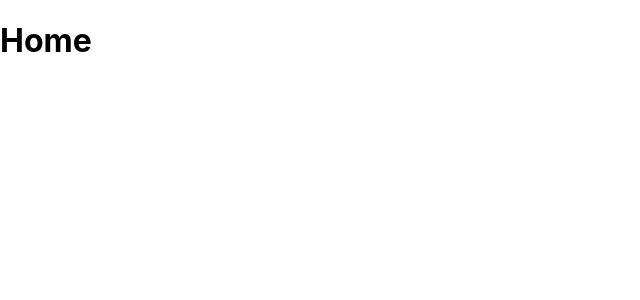
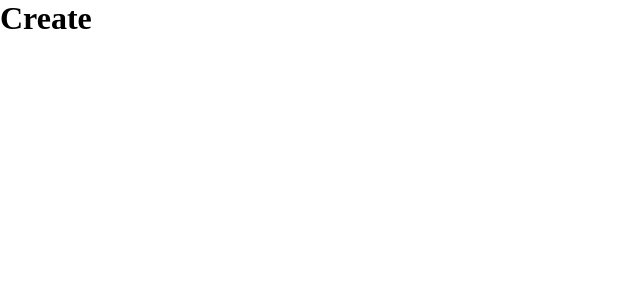
Before and after one commit to KhanDoors/blogger, a React (Create React App) app in the folder client/: page / in a window 1280 px wide. Shown: the top 300 px of the page, without its empty margins (0-640 px from the left). Built offline with nearby package versions, Linux system fonts and the light colour scheme.

Commit message:
materialui setup

```diff
--- a/client/package.json
+++ b/client/package.json
@@ -3,6 +3,9 @@
   "version": "0.1.0",
   "private": true,
   "dependencies": {
+    "@material-ui/core": "^4.9.12",
+    "@material-ui/icons": "^4.9.1",
+    "@material-ui/styles": "^4.9.10",
     "@testing-library/jest-dom": "^4.2.4",
     "@testing-library/react": "^9.5.0",
     "@testing-library/user-event": "^7.2.1",
--- a/client/src/App.js
+++ b/client/src/App.js
@@ -5,7 +5,7 @@ import {
   Route,
   Redirect,
 } from "react-router-dom";
-import Home from "./components/Home";
+import Home from "./pages/Home";
 
 const App = () => {
   return (
--- a/client/src/components/Home.js
+++ b/client/src/components/Create.js
@@ -1,11 +1,11 @@
 import React from "react";
 
-const Home = () => {
+const Create = () => {
   return (
     <div>
-      <h1>Home</h1>
+      <h1>Create</h1>
     </div>
   );
 };
 
-export default Home;
+export default Create;
--- a/client/src/index.css
+++ b/client/src/index.css
@@ -1,13 +1,5 @@
-body {
+* {
+  box-sizing: border-box;
   margin: 0;
-  font-family: -apple-system, BlinkMacSystemFont, 'Segoe UI', 'Roboto', 'Oxygen',
-    'Ubuntu', 'Cantarell', 'Fira Sans', 'Droid Sans', 'Helvetica Neue',
-    sans-serif;
-  -webkit-font-smoothing: antialiased;
-  -moz-osx-font-smoothing: grayscale;
+  padding: 0;
 }
-
-code {
-  font-family: source-code-pro, Menlo, Monaco, Consolas, 'Courier New',
-    monospace;
-}
--- /dev/null
+++ b/client/src/pages/Home.js
@@ -0,0 +1,12 @@
+import React from "react";
+import Create from "../components/Create";
+
+const Home = () => {
+  return (
+    <div>
+      <Create />
+    </div>
+  );
+};
+
+export default Home;
```
Also changed, not shown: 1 other file (tests, documents, lock files or other folders).
